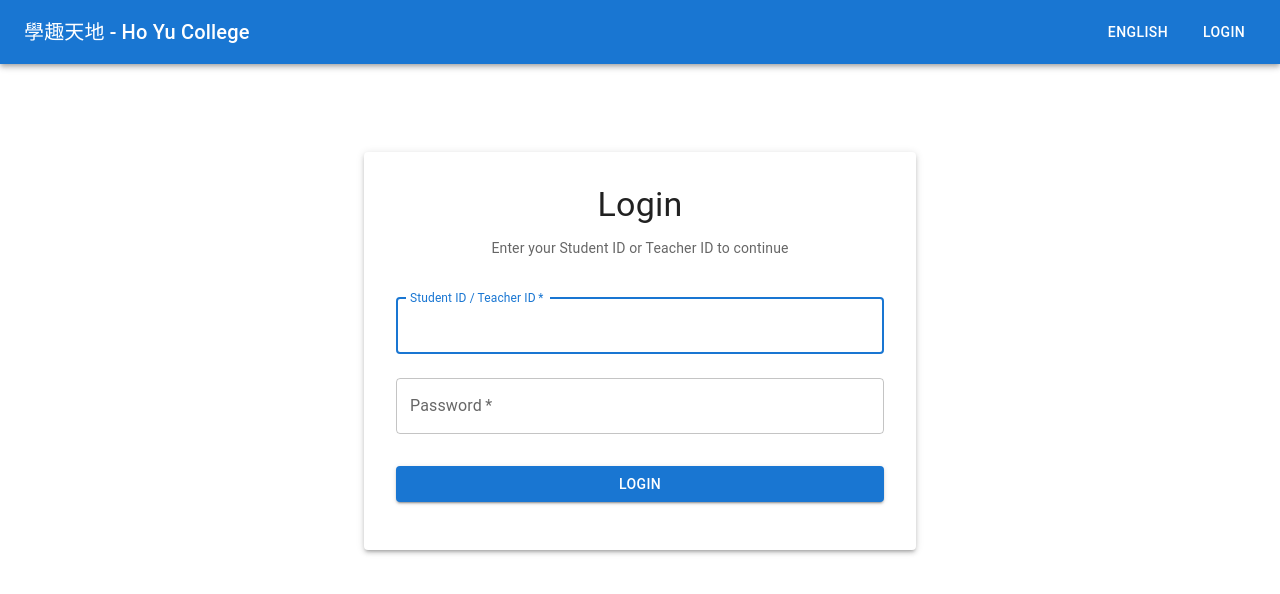
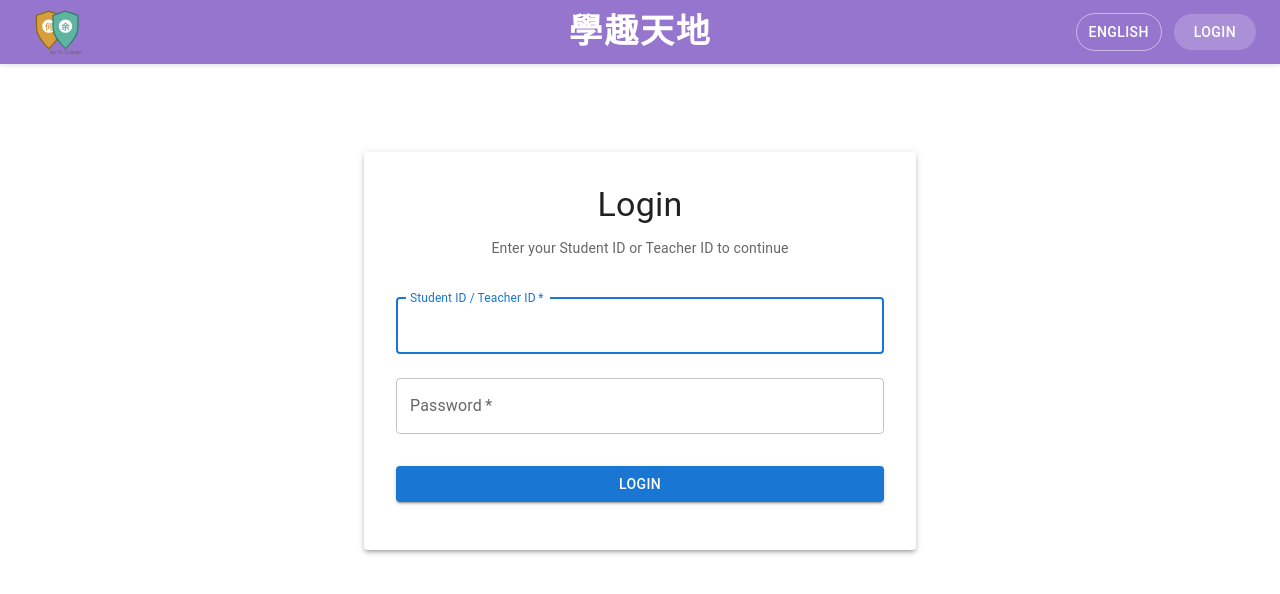
Before and after one commit to Iscahlau/ho_yu_college, a React (Vite) app in the folder frontend/: page /login in a window 1280 px wide. Shown: the top 594 px of the page. Built offline with nearby package versions, Linux system fonts and the light colour scheme; no server answers.

Commit message:
Redesign navbar UI to match design mockup
Co-authored-by: Iscahlau <112000057+Iscahlau@users.noreply.github.com>

```diff
--- a/frontend/src/components/Navbar/Navbar.tsx
+++ b/frontend/src/components/Navbar/Navbar.tsx
@@ -28,26 +28,91 @@ function Navbar() {
   };
 
   return (
-    <AppBar position="static">
-      <Toolbar>
-        <Typography variant="h6" component="div" sx={{ flexGrow: 1 }}>
-          {t('app.title')} - {t('app.schoolName')}
+    <AppBar
+      position="static"
+      sx={{
+        backgroundColor: '#9575CD',
+        boxShadow: '0 2px 4px rgba(0,0,0,0.1)'
+      }}
+    >
+      <Toolbar sx={{ justifyContent: 'space-between', py: 0.5 }}>
+        {/* Left section - School Logo */}
+        <Box sx={{ display: 'flex', alignItems: 'center', minWidth: '200px' }}>
+          <img
+            src="/assets/images/school-logo.svg"
+            alt="Ho Yu College Logo"
+            style={{ height: '50px', marginRight: '12px' }}
+          />
+        </Box>
+
+        {/* Center section - Title */}
+        <Typography
+          variant="h4"
+          component="div"
+          sx={{
+            flexGrow: 1,
+            textAlign: 'center',
+            fontWeight: 600,
+            letterSpacing: '0.05em',
+            color: 'white'
+          }}
+        >
+          {t('app.title')}
         </Typography>
-        <Box sx={{ display: 'flex', gap: 2, alignItems: 'center' }}>
+
+        {/* Right section - User info and buttons */}
+        <Box sx={{ display: 'flex', gap: 1.5, alignItems: 'center', minWidth: '200px', justifyContent: 'flex-end' }}>
           {isAuthenticated && user && (
-            <Typography variant="body1">
-              {user.name1} {user.name2} - {t('nav.marks')}: {user.marks}
+            <Typography variant="body1" sx={{ fontWeight: 500, whiteSpace: 'nowrap' }}>
+              人 {user.name2} {user.id} {t('nav.marks')}:{user.marks}
             </Typography>
           )}
-          <Button color="inherit" onClick={toggleLanguage}>
+          <Button
+            color="inherit"
+            onClick={toggleLanguage}
+            sx={{
+              minWidth: 'auto',
+              px: 1.5,
+              fontSize: '0.875rem',
+              borderRadius: '20px',
+              border: '1px solid rgba(255,255,255,0.5)',
+              '&:hover': {
+                backgroundColor: 'rgba(255,255,255,0.1)'
+              }
+            }}
+          >
             {i18n.language === 'en' ? '中文' : 'English'}
           </Button>
           {isAuthenticated ? (
-            <Button color="inherit" onClick={handleLogout}>
+            <Button
+              color="inherit"
+              onClick={handleLogout}
+              sx={{
+                px: 2.5,
+                fontSize: '0.875rem',
+                borderRadius: '20px',
+                backgroundColor: 'rgba(255,255,255,0.2)',
+                '&:hover': {
+                  backgroundColor: 'rgba(255,255,255,0.3)'
+                }
+              }}
+            >
               {t('nav.logout')}
             </Button>
           ) : (
-            <Button color="inherit" onClick={handleLogin}>
+            <Button
+              color="inherit"
+              onClick={handleLogin}
+              sx={{
+                px: 2.5,
+                fontSize: '0.875rem',
+                borderRadius: '20px',
+                backgroundColor: 'rgba(255,255,255,0.2)',
+                '&:hover': {
+                  backgroundColor: 'rgba(255,255,255,0.3)'
+                }
+              }}
+            >
               {t('nav.login')}
             </Button>
           )}
```
Also changed, not shown: frontend/public/assets/images/school-logo.svg (added).
